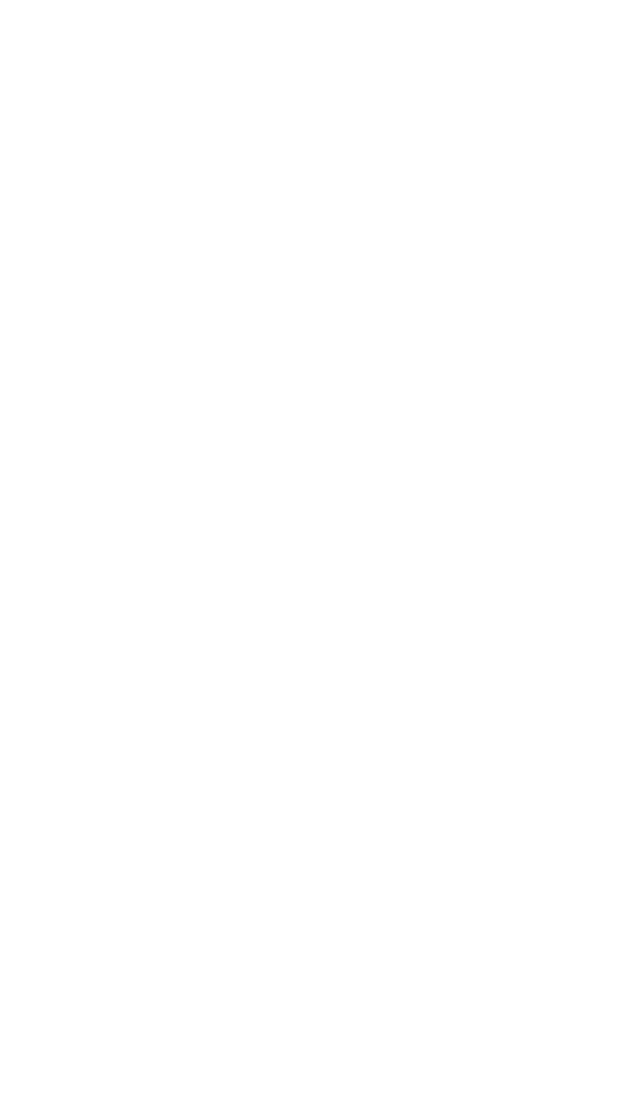
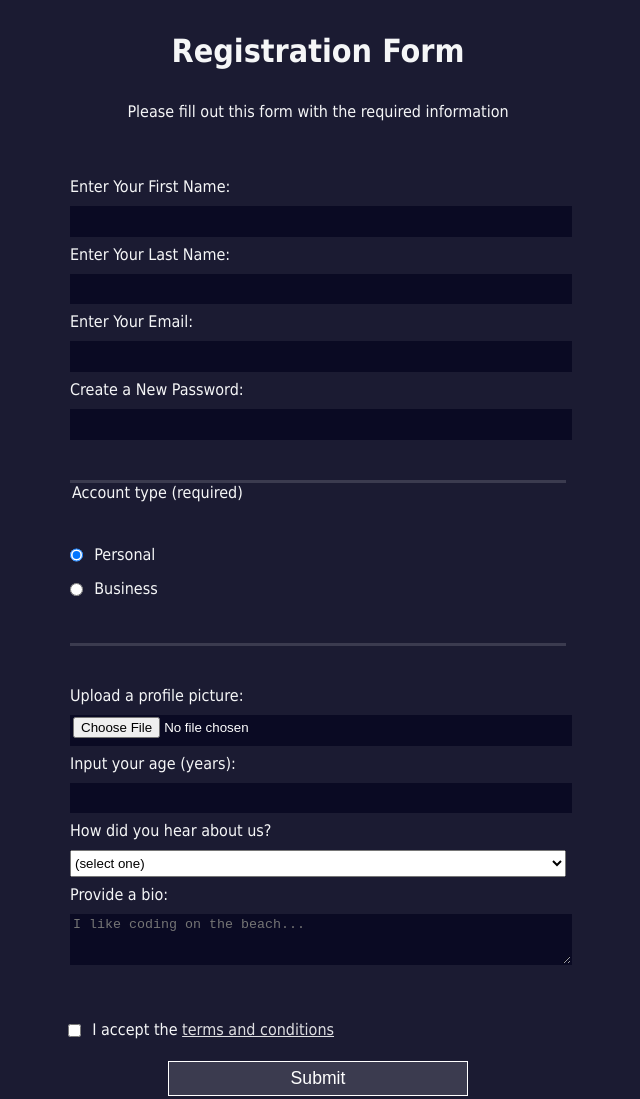
Before and after one commit to Uj5Ghare/Responsive-Web-Design, a plain HTML site: page 1st_Module/4. Building a Registration Form/index.html in a window 1280 px wide. Shown: the whole page, without its empty margins (322-962 px from the left). Before the commit the page ends 800 px from the top, so only its background shows below. Drawn offline with Linux system fonts and the light colour scheme.

Commit message:
Adding all chapters of Module 1

```diff
--- a/1st_Module/3. Building a Set of Colored Markers/index.html
+++ b/1st_Module/3. Building a Set of Colored Markers/index.html
@@ -0,0 +1,29 @@
+<!DOCTYPE html>
+<html lang="en">
+
+<head>
+  <meta charset="utf-8">
+  <meta name="viewport" content="width=device-width, initial-scale=1.0">
+  <title>Colored Markers</title>
+  <link rel="stylesheet" href="styles.css">
+</head>
+
+<body>
+  <h1>CSS Color Markers</h1>
+  <div class="container">
+    <div class="marker red">
+      <div class="cap"></div>
+      <div class="sleeve"></div>
+    </div>
+    <div class="marker green">
+      <div class="cap"></div>
+      <div class="sleeve"></div>
+    </div>
+    <div class="marker blue">
+      <div class="cap"></div>
+      <div class="sleeve"></div>
+    </div>
+  </div>
+</body>
+
+</html>
--- a/1st_Module/3. Building a Set of Colored Markers/styles.css
+++ b/1st_Module/3. Building a Set of Colored Markers/styles.css
@@ -0,0 +1,45 @@
+h1 {
+    text-align: center;
+}
+
+.container {
+background-color: rgb(255, 255, 255);
+padding: 10px 0;
+}
+
+.marker {
+width: 200px;
+height: 25px;
+margin: 10px auto;
+}
+
+.cap {
+width: 60px;
+height: 25px;
+}
+
+.sleeve {
+width: 110px;
+height: 25px;
+background-color: rgba(255, 255, 255, 0.5);
+border-left: 10px double rgba(0, 0, 0, 0.75);
+}
+
+.cap, .sleeve {
+display: inline-block;
+}
+
+.red {
+background: linear-gradient(rgb(122, 74, 14), rgb(245, 62, 113), rgb(162, 27, 27));
+box-shadow: 0 0 20px 0 rgba(83, 14, 14, 0.8);
+}
+
+.green {
+background: linear-gradient(#55680D, #71F53E, #116C31);
+box-shadow: 0 0 20px 0 #3B7E20CC;
+}
+
+.blue {
+background: linear-gradient(hsl(186, 76%, 16%), hsl(223, 90%, 60%), hsl(240, 56%, 42%));
+box-shadow: 0 0 20px 0 blue;
+}
--- a/1st_Module/4. Building a Registration Form/index.html
+++ b/1st_Module/4. Building a Registration Form/index.html
@@ -0,0 +1,56 @@
+<!DOCTYPE html>
+<html lang="en">
+
+<head>
+    <meta charset="UTF-8">
+    <title>Registration Form</title>
+    <link rel="stylesheet" href="styles.css" />
+</head>
+
+<body>
+    <h1>Registration Form</h1>
+    <p>Please fill out this form with the required information</p>
+    <form method="post" action='https://register-demo.freecodecamp.org'>
+        <fieldset>
+            <label for="first-name">Enter Your First Name: <input id="first-name" name="first-name" type="text"
+                    required /></label>
+            <label for="last-name">Enter Your Last Name: <input id="last-name" name="last-name" type="text"
+                    required /></label>
+            <label for="email">Enter Your Email: <input id="email" name="email" type="email" required /></label>
+            <label for="new-password">Create a New Password: <input id="new-password" name="new-password"
+                    type="password" pattern="[a-z0-5]{8,}" required /></label>
+        </fieldset>
+        <fieldset>
+            <legend>Account type (required)</legend>
+            <label for="personal-account"><input id="personal-account" type="radio" name="account-type" class="inline"
+                    checked /> Personal</label>
+            <label for="business-account"><input id="business-account" type="radio" name="account-type"
+                    class="inline" /> Business</label>
+        </fieldset>
+        <fieldset>
+            <label for="profile-picture">Upload a profile picture: <input id="profile-picture" type="file"
+                    name="file" /></label>
+            <label for="age">Input your age (years): <input id="age" type="number" name="age" min="13"
+                    max="120" /></label>
+            <label for="referrer">How did you hear about us?
+                <select id="referrer" name="referrer">
+                    <option value="">(select one)</option>
+                    <option value="1">freeCodeCamp News</option>
+                    <option value="2">freeCodeCamp YouTube Channel</option>
+                    <option value="3">freeCodeCamp Forum</option>
+                    <option value="4">Other</option>
+                </select>
+            </label>
+            <label for="bio">Provide a bio:
+                <textarea id="bio" name="bio" rows="3" cols="30" placeholder="I like coding on the beach..."></textarea>
+            </label>
+        </fieldset>
+        <label for="terms-and-conditions">
+            <input class="inline" id="terms-and-conditions" type="checkbox" required name="terms-and-conditions" /> I
+            accept the <a href="https://www.freecodecamp.org/news/terms-of-service/">terms and conditions</a>
+        </label>
+        <input type="submit" value="Submit" />
+    </form>
+</body>
+
+</html>
--- a/1st_Module/4. Building a Registration Form/styles.css
+++ b/1st_Module/4. Building a Registration Form/styles.css
@@ -0,0 +1,80 @@
+body {
+    width: 100%;
+    height: 100vh;
+    margin: 0;
+    background-color: #1b1b32;
+    color: #f5f6f7;
+    font-family: Tahoma;
+    font-size: 16px;
+}
+
+h1, p {
+margin: 1em auto;
+text-align: center;
+}
+
+form {
+width: 60vw;
+max-width: 500px;
+min-width: 300px;
+margin: 0 auto;
+padding-bottom: 2em;
+}
+
+fieldset {
+border: none;
+padding: 2rem 0;
+border-bottom: 3px solid #3b3b4f;
+}
+
+fieldset:last-of-type {
+border-bottom: none;
+}
+
+label {
+display: block;
+margin: 0.5rem 0;
+}
+
+input,
+textarea,
+select {
+margin: 10px 0 0 0;
+width: 100%;
+min-height: 2em;
+}
+
+input, textarea {
+background-color: #0a0a23;
+border: 1px solid #0a0a23;
+color: #ffffff;
+}
+
+.inline {
+width: unset;
+margin: 0 0.5em 0 0;
+vertical-align: middle;
+}
+
+input[type="submit"] {
+display: block;
+width: 60%;
+margin: 1em auto;
+height: 2em;
+font-size: 1.1rem;
+background-color: #3b3b4f;
+border-color: white;
+min-width: 300px;
+}
+
+input[type="file"] {
+padding: 1px 2px;
+}
+
+.inline{
+display: inline;
+}
+
+a {
+color: #dfdfe2;
+}
--- a/1st_Module/5. Building a Servey Form/styles.css
+++ b/1st_Module/5. Building a Servey Form/styles.css
@@ -0,0 +1,135 @@
+body {
+  font-family: 'Poppins', sans-serif;
+  font-size: 1rem;
+  font-weight: 400;
+  line-height: 1.4;
+  color: var(--color-white);
+  margin: 0;
+  background-color: rgba(30, 0, 255, 0.347);
+}
+
+h1 {
+  font-weight: 500;
+  line-height: 1.2;
+}
+
+p {
+  font-size: 1.125rem;
+}
+
+h1,
+p {
+  margin-top: 0;
+  margin-bottom: 0.5rem;
+}
+
+label {
+  display: flex;
+  align-items: center;
+  font-size: 1.125rem;
+  margin-bottom: 0.5rem;
+}
+
+input,
+button,
+select,
+textarea {
+  margin: 0;
+  font-family: inherit;
+  font-size: inherit;
+  line-height: inherit;
+}
+
+button {
+  border: none;
+}
+
+.container {
+  width: 100%;
+  margin: 3.125rem auto 0 auto;
+  max-width: 720px;
+}
+
+.header {
+  padding: 0 0.625rem;
+  margin-bottom: 1.875rem;
+}
+
+.description {
+  font-style: italic;
+  font-weight: 100;
+  margin-top: 15px;
+}
+
+.clue {
+  margin-left: 0.25rem;
+  font-size: 0.9rem;
+  color: #e4e4e4;
+}
+
+.text-center {
+  text-align: center;
+}
+
+/* form */
+
+form {
+  background: var(--color-darkblue-alpha);
+  padding: 2.5rem 0.625rem;
+  border-radius: 0.25rem;
+}
+
+@media (min-width: 480px) {
+  form {
+    padding: 2.5rem;
+  }
+}
+
+.form-group {
+  margin: 0 auto 1.25rem auto;
+  padding: 0.25rem;
+}
+
+.form-control {
+  display: block;
+  width: 100%;
+  height: 2.375rem;
+  padding: 0.375rem 0.75rem;
+  color: #495057;
+  background-color: #fff;
+  background-clip: padding-box;
+  border: 1px solid #ced4da;
+  border-radius: 0.25rem;
+  transition: border-color 0.15s ease-in-out, box-shadow 0.15s ease-in-out;
+}
+
+.form-control:focus {
+  border-color: #80bdff;
+  outline: 0;
+  box-shadow: 0 0 0 0.2rem rgba(0, 123, 255, 0.25);
+}
+
+.input-radio,
+.input-checkbox {
+  display: inline-block;
+  margin-right: 0.625rem;
+  min-height: 1.25rem;
+  min-width: 1.25rem;
+}
+
+.input-textarea {
+  min-height: 120px;
+  width: 100%;
+  padding: 0.625rem;
+  resize: vertical;
+}
+
+.submit-button {
+  display: block;
+  width: 100%;
+  padding: 0.75rem;
+  background: var(--color-green);
+  color: inherit;
+  border-radius: 2px;
+  cursor: pointer;
+}
```
Also changed, not shown: 1st_Module/1. Building a Cat Photo App/index.html (+14 -5 lines), 1st_Module/2. Building a Cafe Menu/index.html (+24 -12 lines), 1st_Module/5. Building a Servey Form/index.html (+107 -0 lines).
